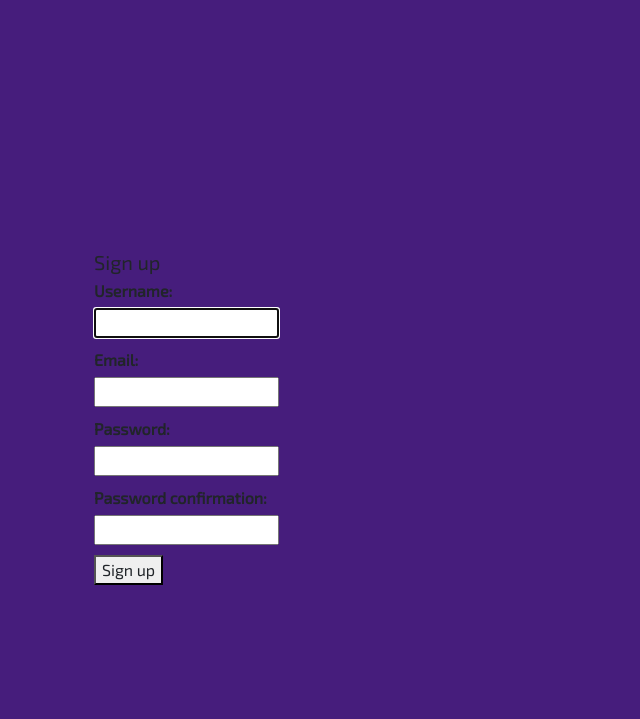
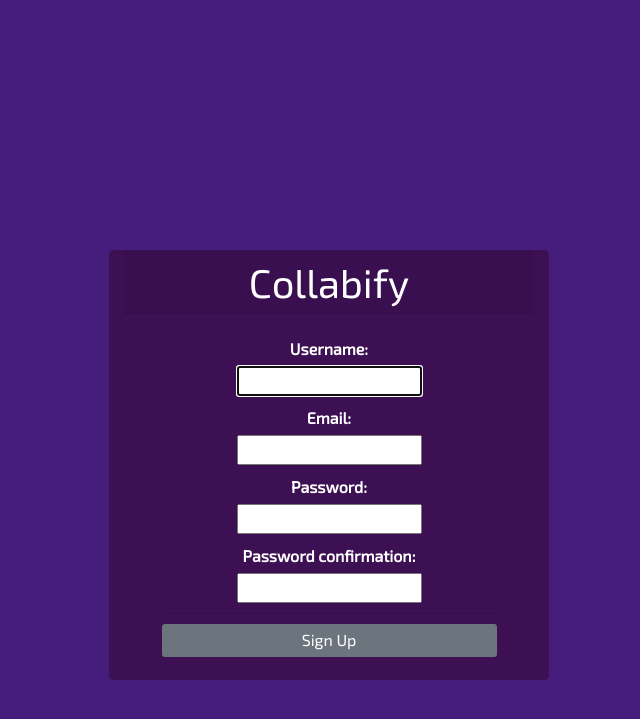
Before and after one commit to dineepthomas/collabify_v2.0, a Django app: page /signup/ in a window 1280 px wide. Shown: the top 719 px of the page, without its empty margins (311-951 px from the left). Run offline with Django 3.2, Linux system fonts and the light colour scheme; some libraries are stand-ins or nearby versions.

Commit message:
Fixed the signup page

```diff
--- a/collabify/scripts/templates/signup.html
+++ b/collabify/scripts/templates/signup.html
@@ -1,21 +1,35 @@
 {% extends 'base.html' %}
 
 {% block content %}
-  <h2>Sign up</h2>
+
+<div class = "container">
+  <div class="container" style=" background-color:#3C1053;  border-radius: 5px;">
+    <h2 class="card-header text-center" style="font-size: 40px; color: white;">Collabify</h2>
+      <div class="card-body">
+        <div class="container" style=" border-radius: 5px; padding: 10px; ">
+          <div class="container">
+
             <form method="post">
               {% csrf_token %}
               {% for field in form %}
-      <p>
-        {{ field.label_tag }}<br>
-        {{ field }}
-        <!-- {% if field.help_text %}
-          <small style="color: grey">{{ field.help_text }}</small>
-        {% endif %} -->
+
+               <p style="text-align: center;">
+                <font color="white" style=" size: 20px; font-family: 'Exo 2', sans-serif;">{{ field.label_tag }}</font><br>
+                <font color="black" style=" size: 20px; font-family: 'Exo 2', sans-serif;">{{ field }}</font>
+              </p>
+
               {% for error in field.errors %}
-          <p style="color: red">{{ error }}</p>
+                <p style="color:red">{{ error }}</p>
               {% endfor %}
-      </p>
               {% endfor %}
-    <button type="submit">Sign up</button>
+              <hr>
+                <form method="get" action="/signup">
+                  <button class="btn btn-secondary btn-block" type="submit" style = "font-size: 16px; font-family: 'Exo 2', sans-serif;">Sign Up</button>
                 </form>
+          </div>
+        </div>
+      </div>
+  </div>
+</div>
+
 {% endblock %}
--- a/collabify/scripts/templates/team_creation.html
+++ b/collabify/scripts/templates/team_creation.html
@@ -7,7 +7,7 @@
   <link href="https://fonts.googleapis.com/css?family=Exo+2" rel="stylesheet">
 
   {% load static %}
-  <link rel="stylesheet" href="{ static 'css/team_creation.css' %}">
+  <link rel="stylesheet" href="{static 'css/team_creation.css' %}">
   <script type="text/javascript" src = "{static 'js/team_creation.css' %}"></script>
   <script type="text/javascript" src = "{static 'vendor/jquery/jquery-3.2.1.min.js'}"></script>
   <script type="text/javascript" src = "{static 'vendor/animsition/js/animsition.min.js'}"></script>
```
Also changed, not shown: collabify/db.sqlite3. Lines whose indentation alone changed are shown as unchanged.
